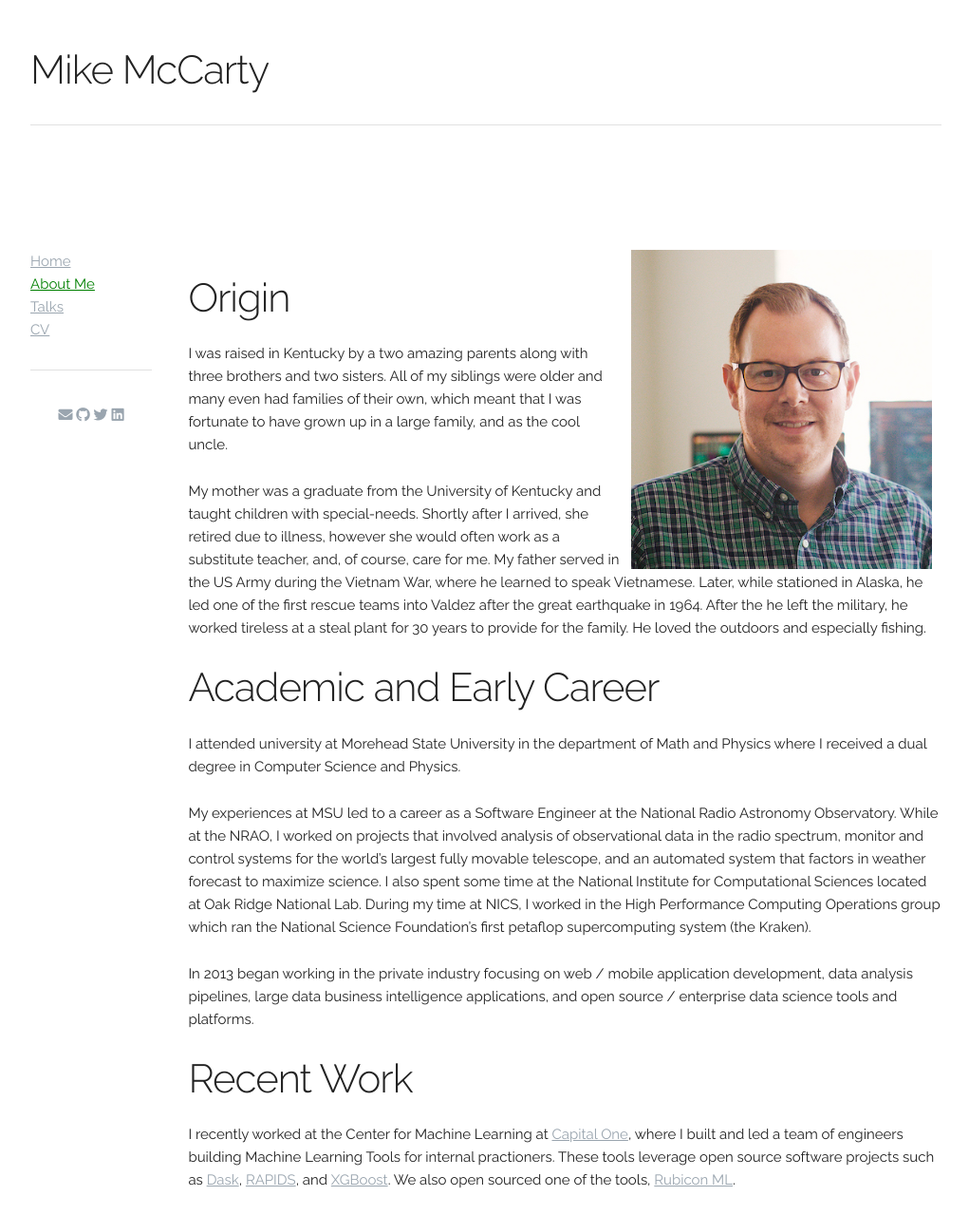
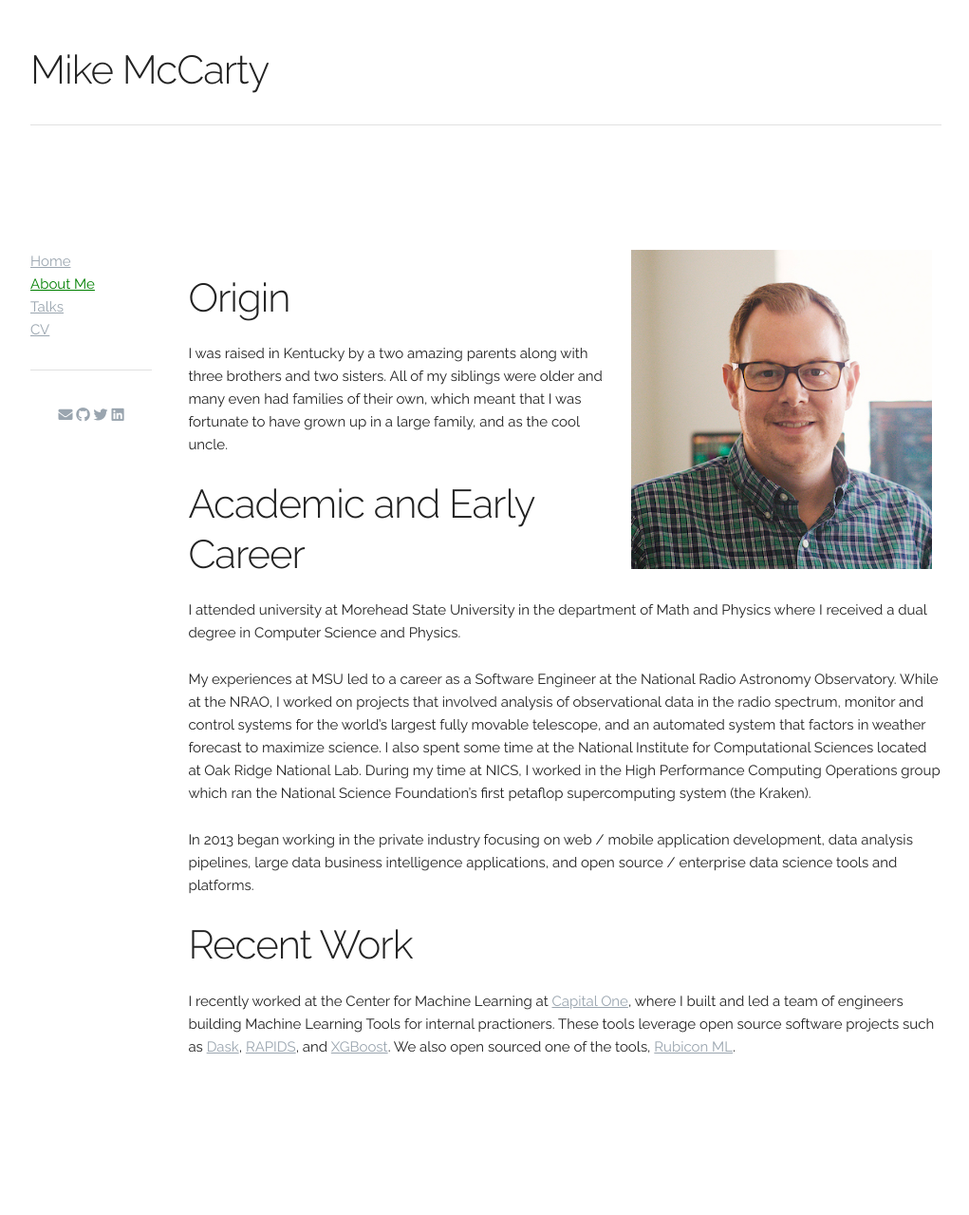
Before and after one commit to mmccarty/mmccarty.github.io, a Jekyll site: the page built from about.md, in a window 1280 px wide. Shown: the whole page at 95% size, without its empty margins (128-1149 px from the left). Built offline with Jekyll 4.4.1, drawn with Linux system fonts in a browser that asks for light colours; nearby versions of some CDN libraries; after the commit the page ends 1139 px from its top, so only the background shows below that.

Commit message:
shorter origin

```diff
--- a/about.md
+++ b/about.md
@@ -13,15 +13,6 @@ I was raised in Kentucky by a two amazing parents along with three brothers
 and two sisters. All of my siblings were older and many even had families of
 their own, which meant that I was fortunate to have grown up in a large family,
 and as the cool uncle.
-
-My mother was a graduate from the University of Kentucky and taught children
-with special-needs. Shortly after I arrived, she retired due to illness, however
-she would often work as a substitute teacher, and, of course, care for me. My
-father served in the US Army during the Vietnam War, where he learned to speak
-Vietnamese. Later, while stationed in Alaska, he led one of the first rescue
-teams into Valdez after the great earthquake in 1964. After the he left the
-military, he worked tireless at a steal plant for 30 years to provide for the
-family. He loved the outdoors and especially fishing.
 
 ## Academic and Early Career
 I attended university at Morehead State University in the department of Math
```
Also changed, not shown: 1 other file.
